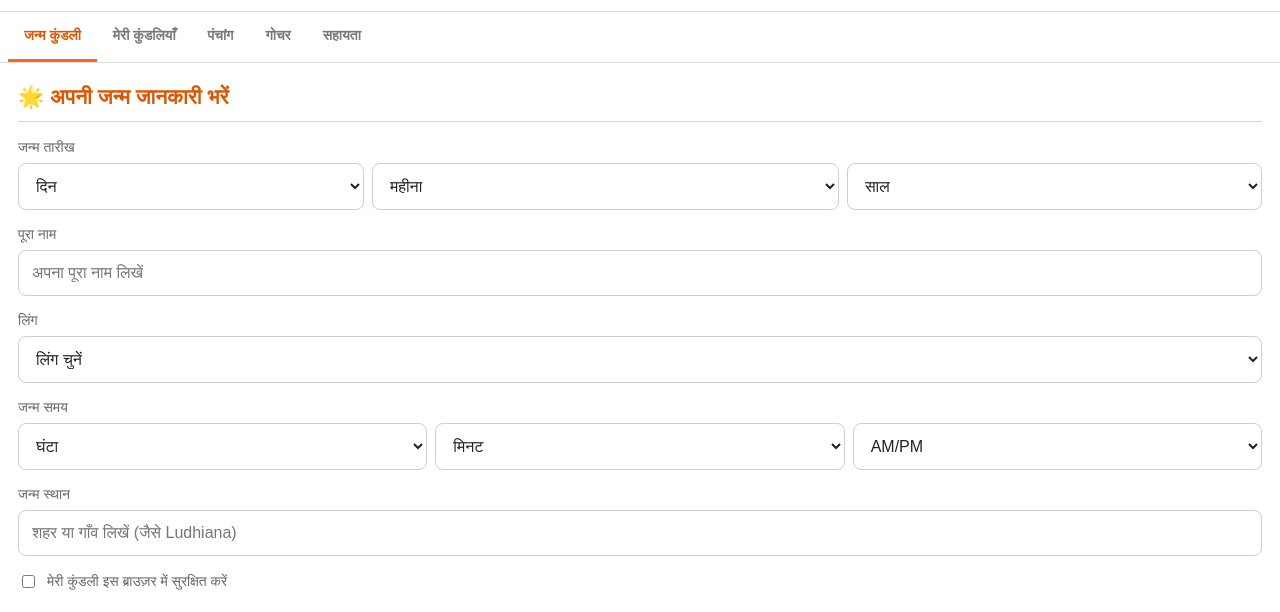
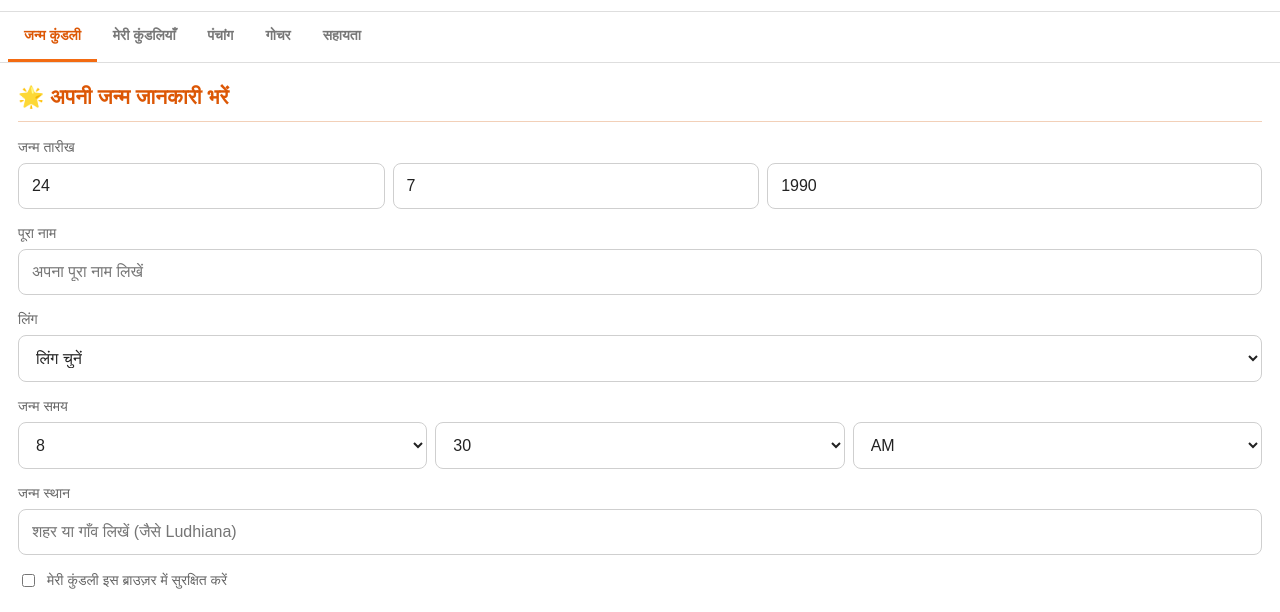
Before and after one commit to astrobhagyavidhaata/astrobhagyavidhaata, a website: page public/index.html in a window 1280 px wide. Shown: the part 145-757 px from the top of the page. Drawn offline with Linux system fonts and the light colour scheme; no server answers; a web font is replaced by a local one.

Commit message:
Set editable default birth date and time fields

```diff
--- a/public/index.html
+++ b/public/index.html
@@ -348,12 +348,10 @@
       <h2>🌟 अपनी जन्म जानकारी भरें</h2>
       <form id="kundliForm">
         <label>जन्म तारीख</label>
-        <div class="birth-date-selects" style="display:grid;grid-template-columns:1fr 1.35fr 1.2fr;gap:8px">
-          <select id="dobDay" aria-label="जन्म का दिन" required><option value="">दिन</option></select>
-          <select id="dobMonth" aria-label="जन्म का महीना" required><option value="">महीना</option>
-            <option value="1">जनवरी</option><option value="2">फ़रवरी</option><option value="3">मार्च</option><option value="4">अप्रैल</option><option value="5">मई</option><option value="6">जून</option><option value="7">जुलाई</option><option value="8">अगस्त</option><option value="9">सितंबर</option><option value="10">अक्टूबर</option><option value="11">नवंबर</option><option value="12">दिसंबर</option>
-          </select>
-          <select id="dobYear" aria-label="जन्म का साल" required><option value="">साल</option></select>
+        <div class="birth-date-selects" style="display:grid;grid-template-columns:1fr 1fr 1.35fr;gap:8px">
+          <input id="dobDay" type="number" inputmode="numeric" min="1" max="31" value="24" placeholder="दिन" aria-label="जन्म का दिन" required>
+          <input id="dobMonth" type="number" inputmode="numeric" min="1" max="12" value="7" placeholder="महीना (1–12)" aria-label="जन्म का महीना (1 से 12)" required>
+          <input id="dobYear" type="number" inputmode="numeric" min="1" max="2030" value="1990" placeholder="वर्ष जैसे 1990" aria-label="जन्म का साल" required>
         </div>
         <input id="dob" name="dob" type="hidden">
         <label for="name">पूरा नाम</label><input id="name" name="name" type="text" placeholder="अपना पूरा नाम लिखें" maxlength="100" required>
@@ -376,14 +374,21 @@
         const day = byId("dobDay"), month = byId("dobMonth"), year = byId("dobYear");
         const hour = byId("birthHour"), minute = byId("birthMinute"), ampm = byId("birthAmPm");
         if (!day || !month || !year || !hour || !minute || !ampm) return;
-        for (let n = 1; n <= 31; n++) day.add(new Option(String(n), String(n)));
-        for (let n = 1920; n <= 2030; n++) year.add(new Option(String(n), String(n)));
         for (let n = 1; n <= 12; n++) hour.add(new Option(String(n), String(n)));
         for (let n = 0; n <= 59; n++) minute.add(new Option(String(n).padStart(2, "0"), String(n).padStart(2, "0")));
+        hour.value = "8";
+        minute.value = "30";
+        ampm.value = "AM";
         const updateDate = () => {
           const d = Number(day.value), m = Number(month.value), y = Number(year.value);
           const target = byId("dob");
-          if (!d || !m || !y) { target.value = ""; return; }
+          if (m >= 1 && m <= 12 && y >= 1) {
+            const maxDay = new Date(Date.UTC(y, m, 0)).getUTCDate();
+            day.max = String(maxDay);
+          } else {
+            day.max = "31";
+          }
+          if (!d || !m || !y || m > 12 || d > 31 || y > 2030) { target.value = ""; return; }
           const check = new Date(Date.UTC(y, m - 1, d));
           target.value = check.getUTCFullYear() === y && check.getUTCMonth() === m - 1 && check.getUTCDate() === d
             ? y + "-" + String(m).padStart(2, "0") + "-" + String(d).padStart(2, "0") : "";
@@ -394,8 +399,13 @@
           if (ampm.value === "PM") h += 12;
           byId("birthTime").value = String(h).padStart(2, "0") + ":" + minute.value;
         };
-        [day, month, year].forEach(el => el.addEventListener("change", updateDate));
+        [day, month, year].forEach(el => {
+          el.addEventListener("input", updateDate);
+          el.addEventListener("change", updateDate);
+        });
         [hour, minute, ampm].forEach(el => el.addEventListener("change", updateTime));
+        updateDate();
+        updateTime();
       })();
       </script>
       <div id="message" role="status" aria-live="polite"></div>
```
